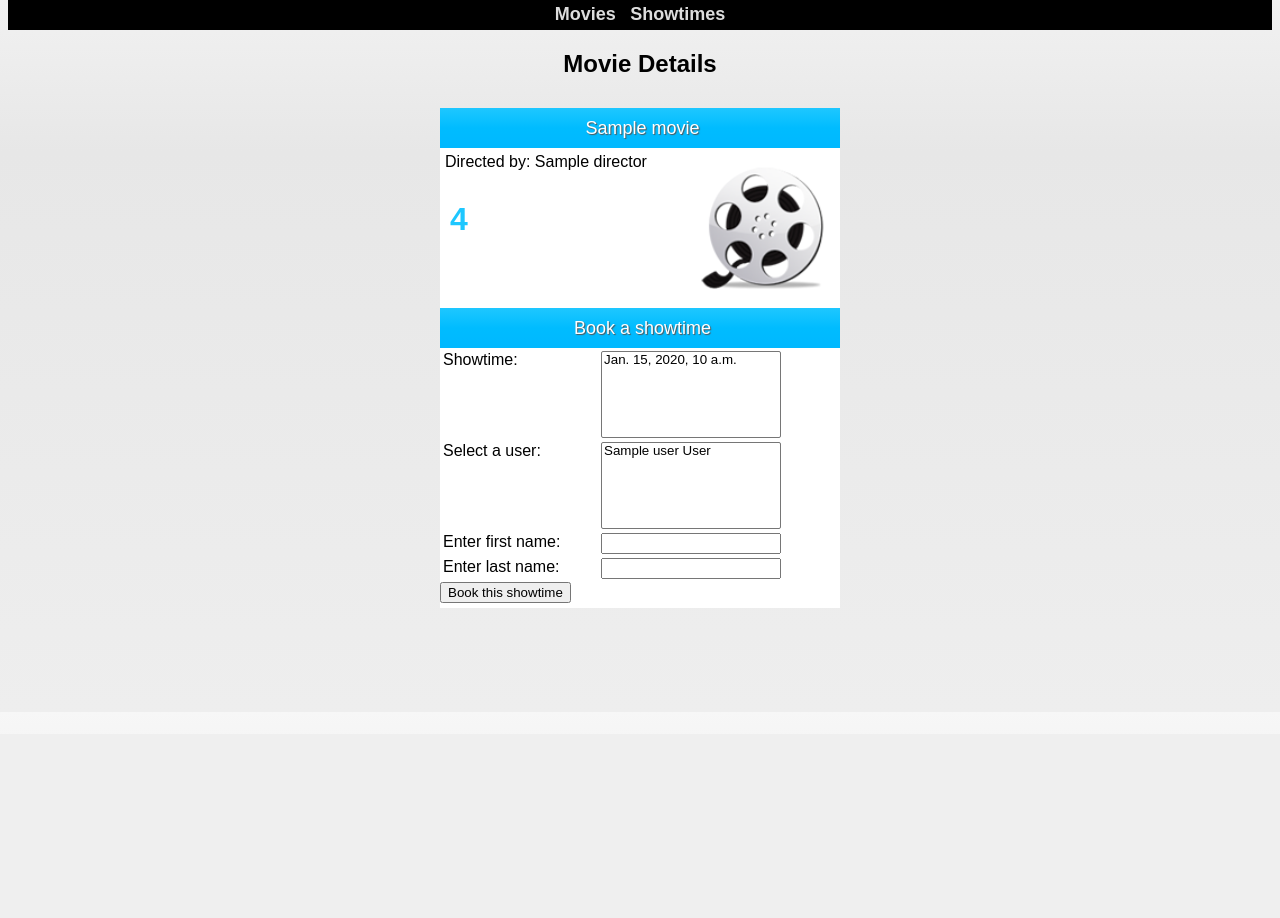
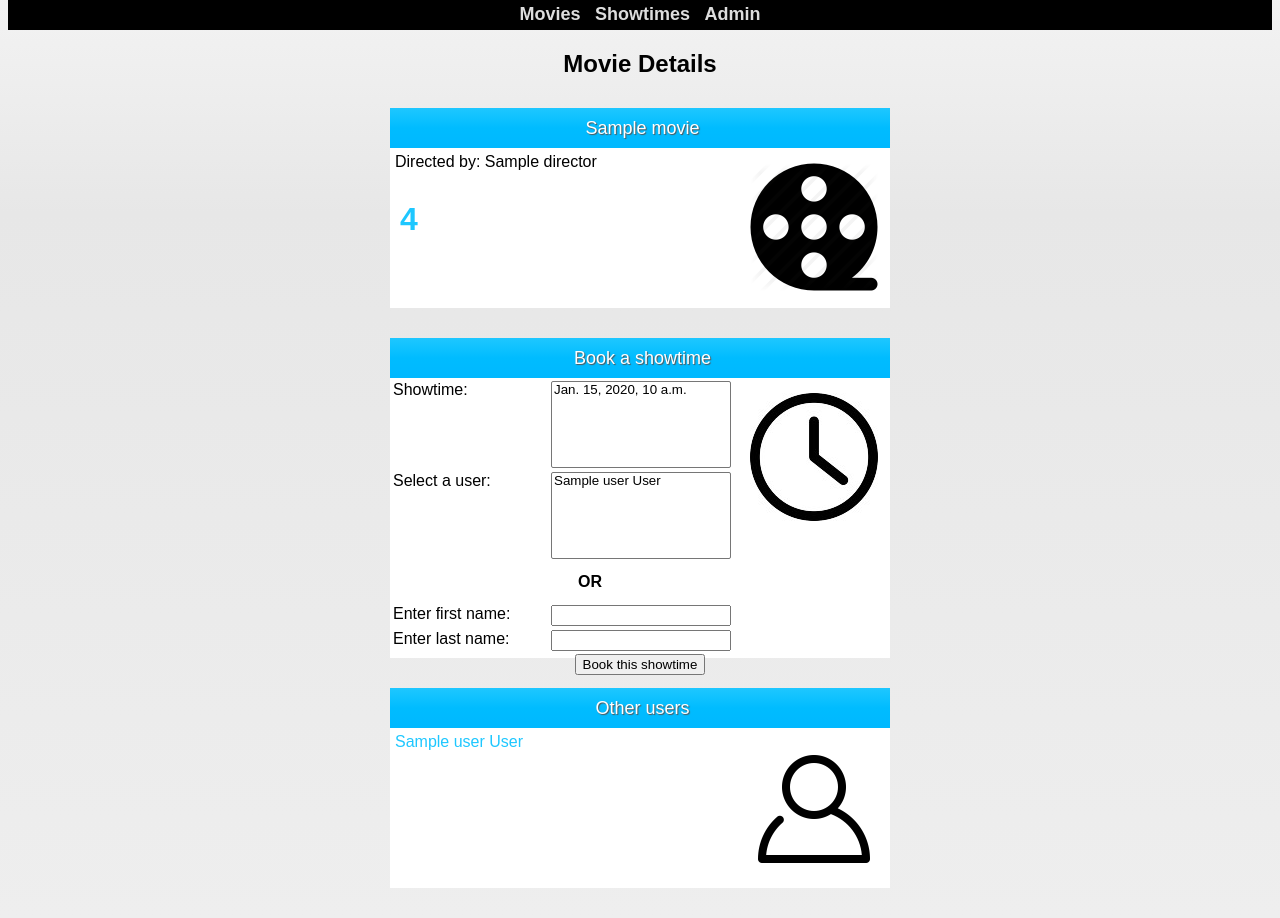
Before and after one commit to jstockall/microservices-docker-django, a Django app: template ui/templates/ui/movie.html in a window 1280 px wide. Shown: the part 88-1006 px from the top of the page. Before the commit the page ends 696 px from the top, so only its background shows below. Run offline with Django 3.2, Linux system fonts and the light colour scheme; the template is opened without the code that fills it: most values are stand-ins (such as "Sample title", 1, 10 or a date in 2020).

Commit message:
Continue UI rework

```diff
--- a/ui/static/ui/style.css
+++ b/ui/static/ui/style.css
@@ -13,7 +13,7 @@ a {
 
 .content {
 	margin: 0 auto 0 auto;
-	width: 50%;
+	width: 70%;
 }
 
 div#header {
@@ -43,7 +43,7 @@ span.heading {
 div#menu  {
 	height: 30px;
 	background-color: black;
-  text-align: center;
+	text-align: center;
 }
 
 div#menu a {
@@ -61,15 +61,35 @@ div#menu a.selected {
 }
 
 div.section {
-	width: 400px;
+	width: 500px;
 	height: 200px;
 	margin: 30 auto;
-	background: white url("reel.png") no-repeat 260px 55px;
+	background: white;
+}
+
+div.movie-section {
+	background: white url("reel.png") no-repeat 360px 55px;
+}
+
+div.showtime-section {
+	background: white url("clock.jpg") no-repeat 360px 55px;
+}
+
+div#showtimes {
+	height: 320px;
+}
+
+div.user-section {
+	background: white url("user.png") no-repeat 360px 55px;
+}
+
+div.new-showtime-section {
+	text-align: center;
 }
 
 span.title {
 	background-color: #1ec7ff;
-  background: linear-gradient(to bottom,#1ec7ff 0,#00bcff 50%,#00b8ff 100%);
+	background: linear-gradient(to bottom,#1ec7ff 0,#00bcff 50%,#00b8ff 100%);
 	height: 40px;
 	line-height: 40px;
 	vertical-align: middle;
@@ -115,24 +135,25 @@ a.nav-link {
 	left: 5px;
 }
 
-div#showtimes {
-	background: white;
-	margin: -30px auto;
-	height: 300px;
-}
-
-table#booking-form {
+table.input-form {
 	width: 400px;
 }
 
-table#booking-form td {
+table.input-form td {
 	vertical-align: top;
 }
 
-table#booking-form select {
+table.input-form td.or {
+	text-align: center;
+	font-weight: bold;
+	height: 40px;
+	vertical-align: middle;
+}
+
+table.input-form select {
 	width: 180px;
 }
 
-table#booking-form input {
+table.input-form input {
 	width: 180px;
 }
--- a/ui/templates/ui/movie.html
+++ b/ui/templates/ui/movie.html
@@ -5,10 +5,10 @@
 <script type="text/javascript">
 	function toggleUser(item) {
 		if ("-- Create New User --" != item.value) {
-			document.getElementById("firstname").disabled = true;
+			document.getElementById("name").disabled = true;
 			document.getElementById("lastname").disabled = true;
 		} else {
-			document.getElementById("firstname").disabled = false;
+			document.getElementById("name").disabled = false;
 			document.getElementById("lastname").disabled = false;
 		}
 	}
@@ -20,21 +20,23 @@
 <div id="menu">
   <a href="/movies">Movies</a>
   <a href="/showtimes">Showtimes</a>
+  <a href="/admin">Admin</a>
 </div>
 
 <div class="content">
   <span class="heading">Movie Details</span>
-	<div class="section">
+
+	<div class="section movie-section">
 		<span class="title">{{ movie.title }}</span>
 		<span class="section-content">Directed by: {{ movie.director }}</span>
 		<span class="rating">{{ movie.rating }}</span>
 	</div>
 
-	<div class="section" id="showtimes">
+	<div class="section showtime-section" id="showtimes">
 		<span class="title">Book a showtime</span>
 		{% if showtime_list %}
 			<form method="post" action="/booking/add/">
-				<table id="booking-form">
+				<table class="input-form">
 					<tr>
 						<td>Showtime:</td>
 						<td>
@@ -55,9 +57,10 @@
 							</select>
 						</td>
 					</tr>
+					<tr><td colspan="2" class="or">OR</td></tr>
 					<tr>
 						<td>Enter first name:</td>
-						<td><input type="text" name="firstname" id="firstname" /></td>
+						<td><input type="text" name="name" id="name" /></td>
 					</tr>
 					<tr>
 						<td>Enter last name:</td>
@@ -65,11 +68,23 @@
 					</tr>
 				</table>
 				<input type="hidden" value="{{ movie.id }}" name="movie" />
-				<input type="submit" value="Book this showtime" id="booking-form-submit"/>
+				<div class="new-showtime-section">
+					<input type="submit" value="Book this showtime" id="booking-form-submit"/>
+				</div>
 				{% csrf_token %}
 			</form>
 	  {% else %}
-	  	<p>No showtimes are available.</p>
+	  	<span class="section-content">No showtimes are available.</span>
 	  {% endif %}
 	</div>
+
+	<div class="section user-section" id="bookings">
+		<span class="title">Other users</span>
+		{% if other_user_list %}
+			{% for user in other_user_list %}
+					<a class="list-link" href="/user/{{ user.id }}">{{ user.name}} {{ user.lastname }}</a>
+			{% endfor %}
+		{% else %}
+			<span class="section-content">No other users watching this moving at this time.</span>
+		{% endif %}
 </div>
--- a/ui/templates/ui/movies.html
+++ b/ui/templates/ui/movies.html
@@ -8,15 +8,16 @@
 <div id="menu">
   <a class="selected" href="/movies">Movies</a>
   <a href="/showtimes">Showtimes</a>
+  <a href="/admin">Admin</a>
 </div>
 
 <div class="content">
   <span class="heading">Movie Listings</span>
   {% if movie_list %}
       {% for movie in movie_list %}
-        <div class="section">
+        <div class="section movie-section">
           <span class="title">{{ movie.title }}</span>
-          <span class="director">Directed by: {{ movie.director }}</span>
+          <span class="section-content">Directed by: {{ movie.director }}</span>
           <span class="rating">{{ movie.rating }}</span>
           <a class="nav-link" href="/movie/{{ movie.id }}">Click here for Showtimes</a>
         </div>
--- a/ui/templates/ui/showtime.html
+++ b/ui/templates/ui/showtime.html
@@ -8,11 +8,12 @@
 <div id="menu">
   <a href="/movies">Movies</a>
   <a href="/showtimes">Showtimes</a>
+  <a href="/admin">Admin</a>
 </div>
 
 <div class="content">
 	<span class="heading">Showtime</span>
-  <div class="section">
+  <div class="section showtime-section">
 		<span class="title">{{ showtime.date }}</span>
 		<span class="section-content">Movie:
 		{% for movie in showtime.movies %}
--- a/ui/templates/ui/showtimes.html
+++ b/ui/templates/ui/showtimes.html
@@ -8,13 +8,14 @@
 <div id="menu">
   <a href="/movies">Movies</a>
   <a class="selected" href="/showtimes">Showtimes</a>
+  <a href="/admin">Admin</a>
 </div>
 
 <div class="content">
   <span class="heading">Movie Showtimes</span>
   {% if showtime_list %}
       {% for showtime in showtime_list %}
-        <div class="section">
+        <div class="section showtime-section">
           <span class="title">{{ showtime.date }}</span>
           {% for movie in showtime.movies %}
               <a class="list-link" href="/movie/{{ movie.id }}">{{ movie.title}} - {{movie.rating}}</a>
--- a/ui/urls.py
+++ b/ui/urls.py
@@ -6,10 +6,17 @@ app_name = 'ui'
 urlpatterns = [
     url(r'^$', views.MoviesView.as_view(), name='movies'),
     url(r'^movies$', views.MoviesView.as_view(), name='movies'),
+    url(r'^movie/([0-9a-f]+)$', views.MovieView.as_view(), name='movie'),
+    url(r'^movie/add/$', views.new_movie),
+
     url(r'^showtimes$', views.ShowtimesView.as_view(), name='showtimes'),
+    url(r'^showtime/([0-9a-f]+)$', views.ShowtimeView.as_view(), name='showtime'),
+    url(r'^showtime/add/$', views.new_showtime),
+
     url(r'^booking/([0-9a-f]+)$', views.BookingView.as_view(), name='booking'),
     url(r'^booking/add/$', views.new_booking),
-    url(r'^movie/([0-9a-f]+)$', views.MovieView.as_view(), name='movie'),
-    url(r'^showtime/([0-9a-f]+)$', views.ShowtimeView.as_view(), name='showtimes'),
+
     url(r'^user/([0-9a-f]+)$', views.UserView.as_view(), name='user'),
+
+    url(r'^admin$', views.admin, name='admin'),
 ]
```
Also changed, not shown: ui/models.py (+4 -4 lines), ui/templates/ui/booking.html (+4 -6 lines), ui/templates/ui/user.html (+18 -7 lines), ui/views.py (+273 -81 lines), ui/static/ui/reel.png.
